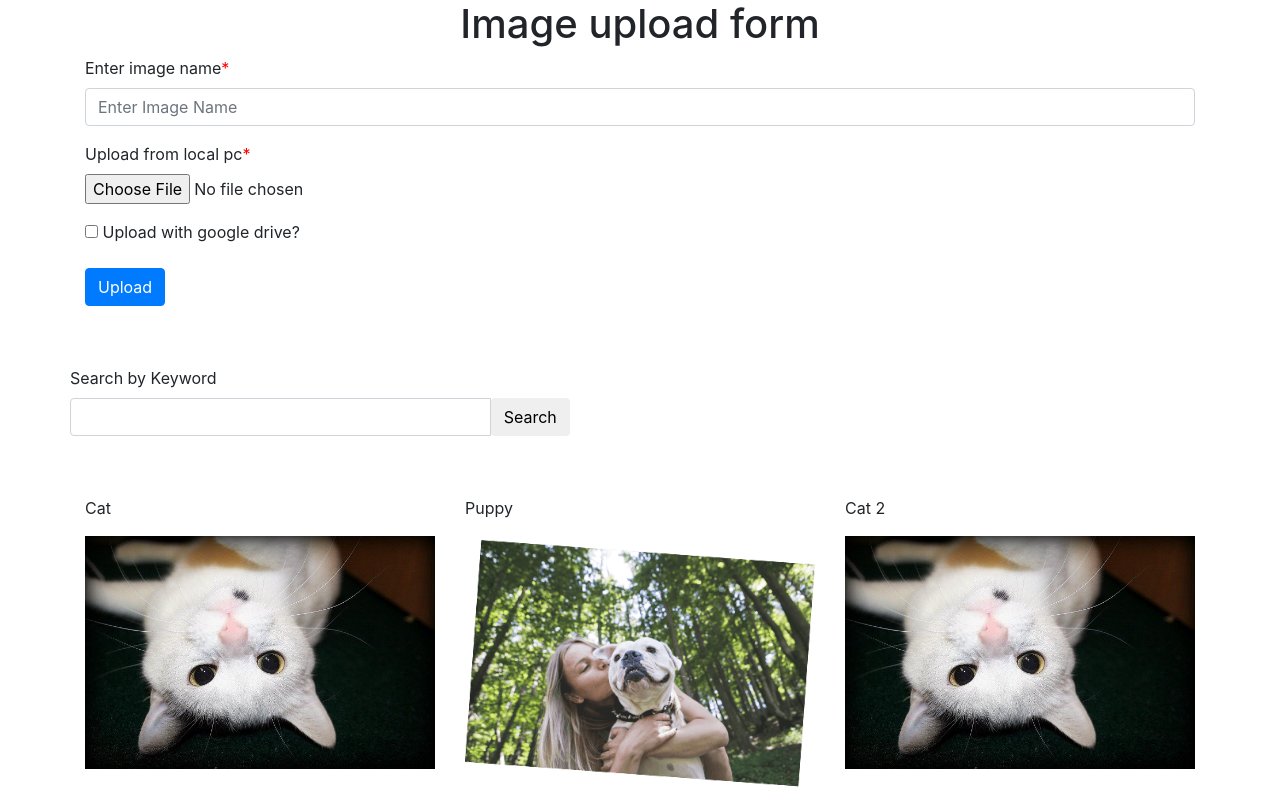
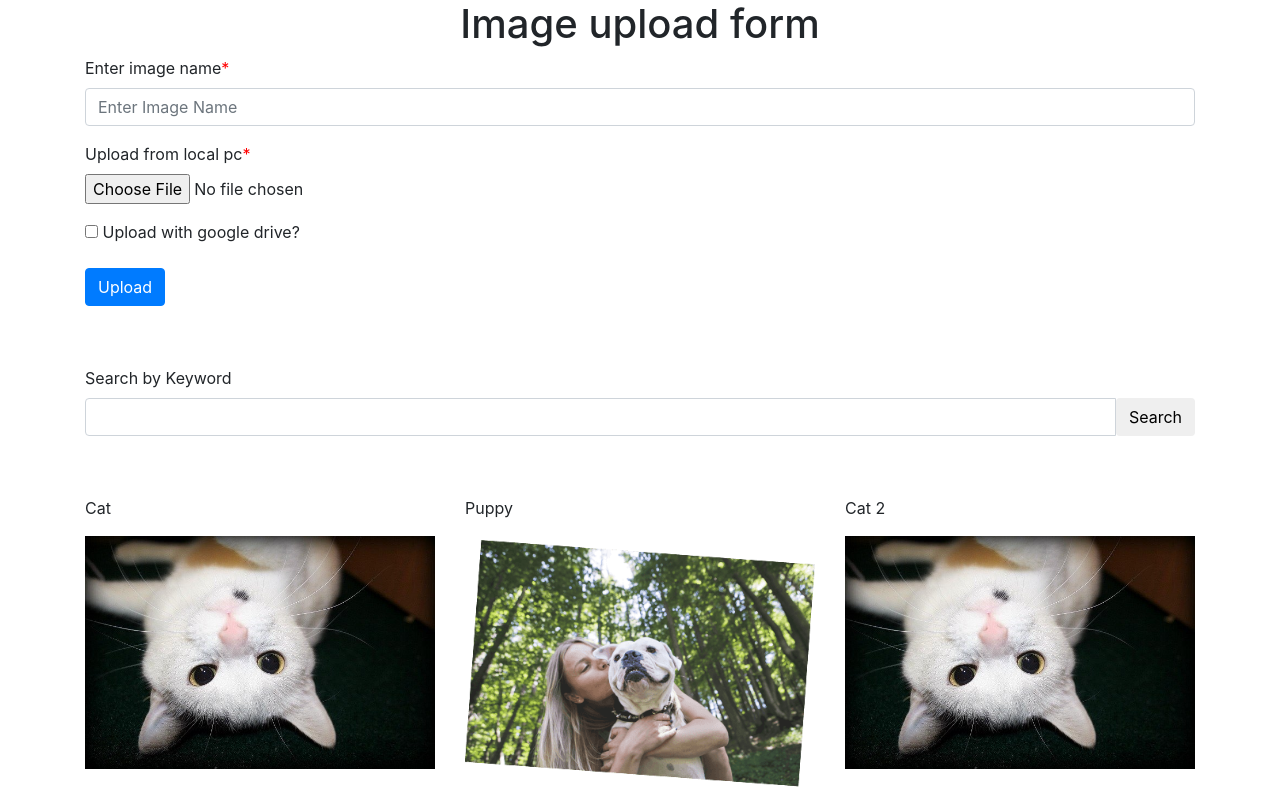
Before and after one commit to krisger/ImageUploaderFormPhp, a PHP site: page / in a window 1280 px wide. Shown: the part 30-819 px from the top of the page. Run offline with PHP 8.4, Linux system fonts and the light colour scheme; data comes from the database, SQL or seed files in the repository; some libraries are stand-ins or nearby versions.

Commit message:
bootstrap searchbar fix

```diff
--- a/templates/images.php
+++ b/templates/images.php
@@ -19,7 +19,7 @@
 
 
 <div class="row mbottom-30">
-    <div class="col-xs-12">
+    <div class="col">
         <form id="upload-form" action="" method="post">
         	<input type="text" name="form-action" id="form-action" class="form-control hidden" value="search">
             <div class="input-group">
```
